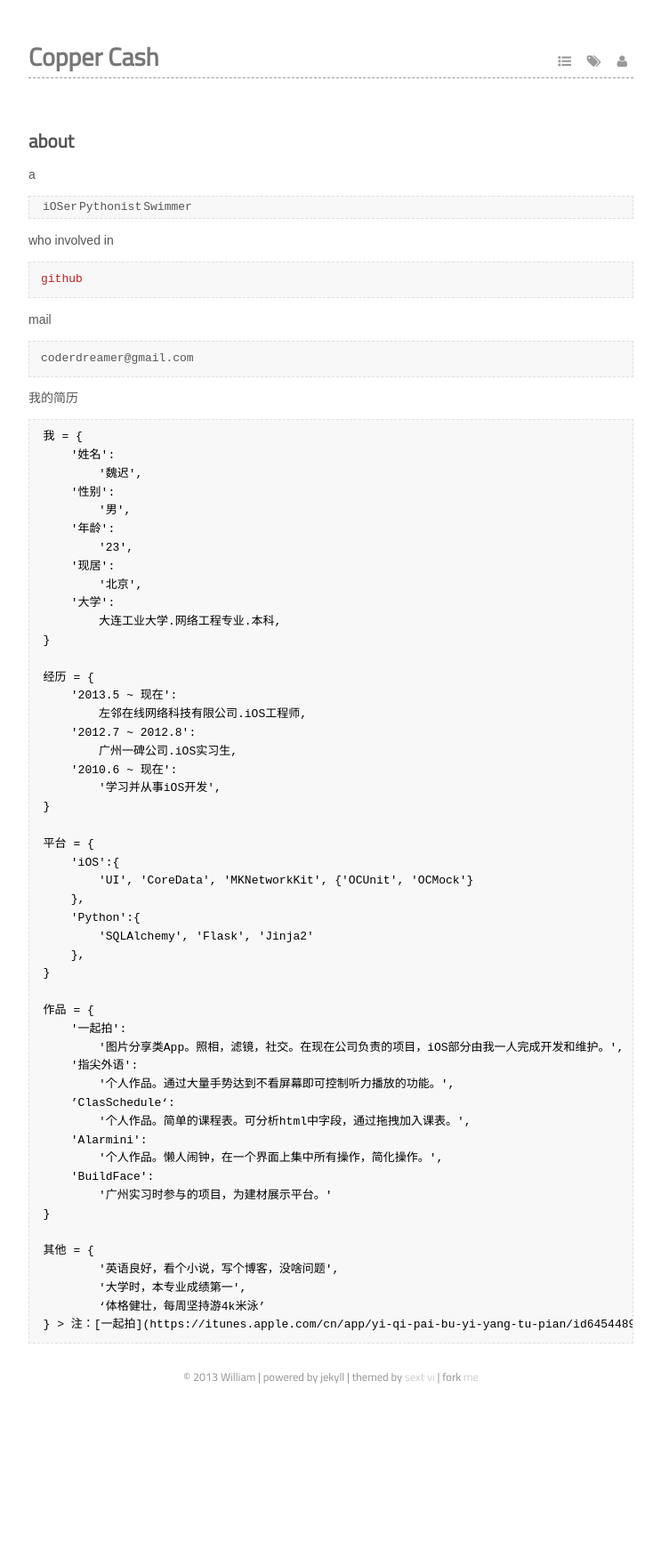
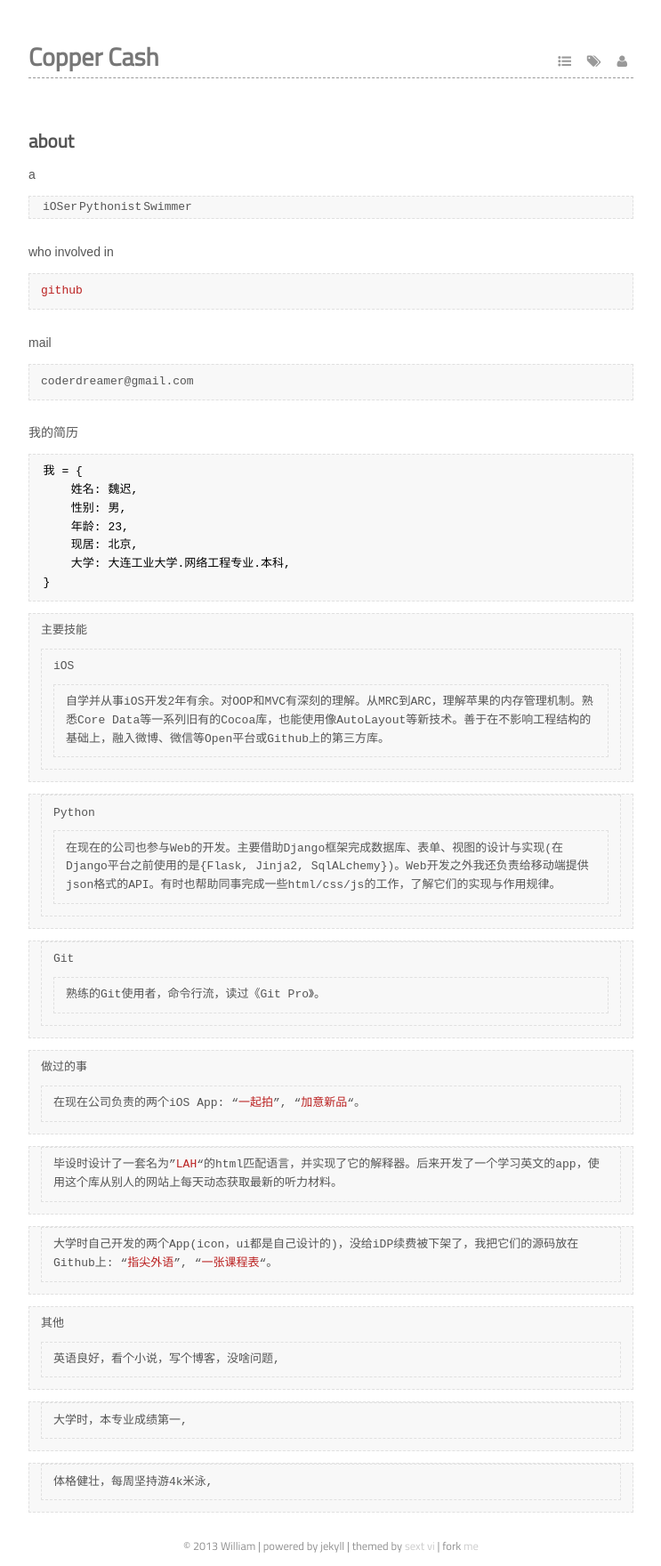
Before and after one commit to coppercash/coppercash.github.io, a Jekyll site: the page built from about.markdown, in a window 1280 px wide. Shown: the whole page at 89% size, without its empty margins (268-1011 px from the left). Built offline with Jekyll 4.4.1, drawn with Linux system fonts in a browser that asks for light colours; some web fonts are replaced; Markdown is read by kramdown in place of the engine named in the settings; before the commit the page ends 1570 px from its top, so only the background shows below that.

Commit message:
Update page "about"

```diff
--- a/about.markdown
+++ b/about.markdown
@@ -18,52 +18,34 @@ mail
 我的简历
 
     我 = {
-        '姓名':
-            '魏迟',
-        '性别':
-            '男',
-        '年龄':
-            '23',
-        '现居':
-            '北京',
-        '大学':
-            大连工业大学.网络工程专业.本科,
+        姓名: 魏迟,
+        性别: 男,
+        年龄: 23,
+        现居: 北京,
+        大学: 大连工业大学.网络工程专业.本科,
     }
 
-    经历 = {
-        '2013.5 ~ 现在':
-            左邻在线网络科技有限公司.iOS工程师,
-        '2012.7 ~ 2012.8':
-            广州一碑公司.iOS实习生,
-        '2010.6 ~ 现在':
-            '学习并从事iOS开发',
-    }
+> 主要技能
+>> iOS
+>>> 自学并从事iOS开发2年有余。对OOP和MVC有深刻的理解。从MRC到ARC，理解苹果的内存管理机制。熟悉Core Data等一系列旧有的Cocoa库，也能使用像AutoLayout等新技术。善于在不影响工程结构的基础上，融入微博、微信等Open平台或Github上的第三方库。
 
-    平台 = {
-        'iOS':{
-            'UI', 'CoreData', 'MKNetworkKit', {'OCUnit', 'OCMock'}
-        },
-        'Python':{
-            'SQLAlchemy', 'Flask', 'Jinja2'
-        },
-    }
+>> Python
+>>> 在现在的公司也参与Web的开发。主要借助Django框架完成数据库、表单、视图的设计与实现(在Django平台之前使用的是{Flask, Jinja2, SqlALchemy})。Web开发之外我还负责给移动端提供json格式的API。有时也帮助同事完成一些html/css/js的工作，了解它们的实现与作用规律。
 
-    作品 = {
-        '一起拍':
-            '图片分享类App。照相，滤镜，社交。在现在公司负责的项目，iOS部分由我一人完成开发和维护。',
-        '指尖外语':
-            '个人作品。通过大量手势达到不看屏幕即可控制听力播放的功能。',
-        ’ClasSchedule‘:
-        	'个人作品。简单的课程表。可分析html中字段，通过拖拽加入课表。',
-        'Alarmini':
-        	'个人作品。懒人闹钟，在一个界面上集中所有操作，简化操作。',
-        'BuildFace':
-        	'广州实习时参与的项目，为建材展示平台。'
-    }
+>> Git
+>>> 熟练的Git使用者，命令行流，读过《Git Pro》。
 
-    其他 = {
-    	'英语良好，看个小说，写个博客，没啥问题',
-    	'大学时，本专业成绩第一',
-    	‘体格健壮，每周坚持游4k米泳’
-    }
-> 注：[一起拍](https://itunes.apple.com/cn/app/yi-qi-pai-bu-yi-yang-tu-pian/id645448901?l=en&mt=8)。 其它个人作品由于iDP未续费只能当面演示。
+
+> 做过的事
+>> 在现在公司负责的两个iOS App: "[一起拍](http://)", "[加意新品](http://)"。
+
+>> 毕设时设计了一套名为"[LAH](https://github.com/coppercash/Lazy_API_with_HTML)"的html匹配语言，并实现了它的解释器。后来开发了一个学习英文的app，使用这个库从别人的网站上每天动态获取最新的听力材料。
+
+>> 大学时自己开发的两个App(icon，ui都是自己设计的)，没给iDP续费被下架了，我把它们的源码放在Github上: "[指尖外语](https://github.com/coppercash/HoldLanguages)", "[一张课程表](https://github.com/coppercash/ClasSchedule)"。
+
+> 其他
+>> 英语良好，看个小说，写个博客，没啥问题,
+
+>> 大学时，本专业成绩第一,
+
+>> 体格健壮，每周坚持游4k米泳,
--- a/media/css/style.css
+++ b/media/css/style.css
@@ -56,6 +56,7 @@ a, header #header h1 a, article .title a, article .meta .tags a {
 blockquote, pre code {
   background-color: #f8f8f8;
   padding: 0 1em;
+  margin: 0em 0em 1em;
   border: 1px dashed #eee !important;
   border-color: #e0e0e0 !important;
   font-size: 13px;
```
